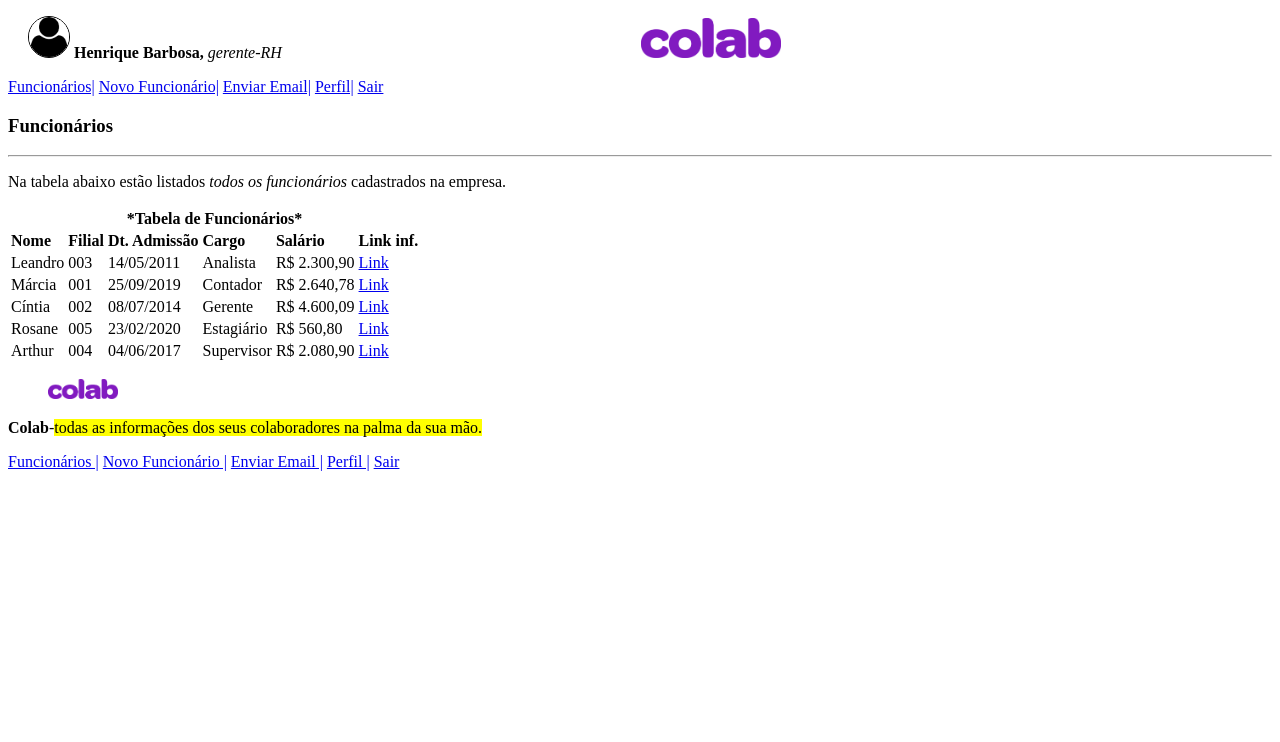
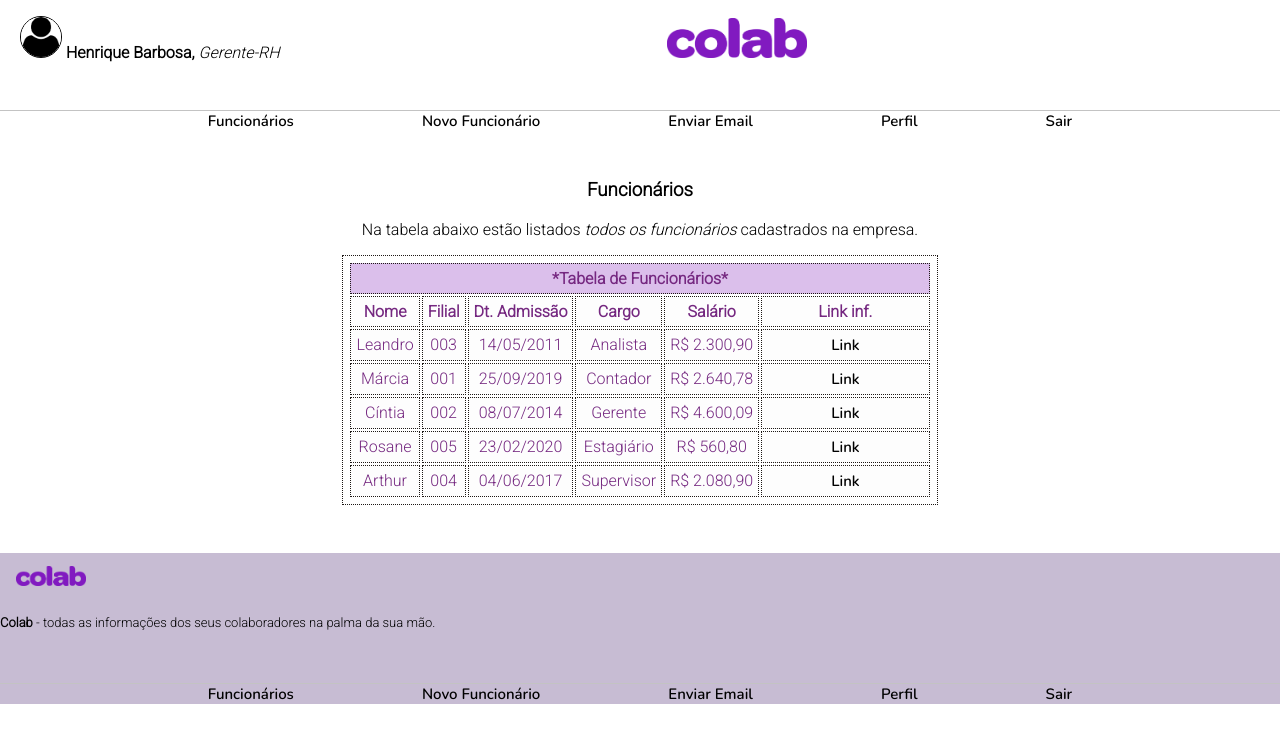
Before and after one commit to samara1508/samara-prova-um-html, a plain HTML site: page provasamara/index.html in a window 1280 px wide. Drawn offline with nearby package versions, Linux system fonts and the light colour scheme.

Commit message:
Add files via upload
adding

```diff
--- a/provasamara/index.html
+++ b/provasamara/index.html
@@ -6,30 +6,29 @@
     <meta name="viewport" content="width=device-width, initial-scale=1.0">
     <meta name="author" content="Samara Kristiny">
     <link rel="stylesheet" href="./indexstyle.css">
+    <link rel="preconnect" href="https://fonts.gstatic.com" crossorigin>
     <title>Usuários cadastrados</title>
 </head>
 <body>
     <header>
         <figure>
-
             <div class="user">
                 <img src="./usuario.png" height="40px" width="40px" alt="Usuário" id="user">
-                <strong>Henrique Barbosa,</strong> <em>gerente-RH</em>
+                <strong>Henrique Barbosa,</strong> <em>Gerente-RH</em>
                 <img src="./colab-logo.png" height="40px" width="140px" alt="Logo" id="logo">
             </div>
         </figure>
-        <nav>
-                <a href="./index.html">Funcionários|</a>
-                <a href="./novofuncionario.html">Novo Funcionário|</a>
-                <a href="./email.html">Enviar Email|</a>
-                <a href="./inf-usuario.html">Perfil|</a>
+        <nav class="navegacao">
+                <a href="./index.html">Funcionários</a>
+                <a href="./novofuncionario.html">Novo Funcionário</a>
+                <a href="./email.html">Enviar Email</a>
+                <a href="./inf-usuario.html">Perfil</a>
                 <a href="./sair.html">Sair</a>
         </nav>
     </header>
 
     <main>
         <h3>Funcionários</h3>
-        <hr />
         <p>Na tabela abaixo estão listados <i>todos os funcionários</i> cadastrados na
             empresa.</p>
         <table>
@@ -94,16 +93,16 @@
 
     <footer>
         <figure>
-            <img src="./colab-logo.png" height="20px" width="70px" alt="Logo">
+            <img src="./colab-logo.png" height="20px" width="70px" alt="Logo" id="logofooter">
         </figure>
         <p>
-            <strong>Colab</strong>-<mark>todas as informações dos seus colaboradores na palma da sua mão.</mark>
+            <strong>Colab </strong>- todas as informações dos seus colaboradores na palma da sua mão.
         </p>
-        <nav>
-                <a href="./index.html">Funcionários |</a>
-                <a href="./novofuncionario.html">Novo Funcionário |</a>
-                <a href="./email.html">Enviar Email |</a>
-                <a href="./inf-usuario.html">Perfil |</a>
+        <nav class="navegacao">
+                <a href="./index.html">Funcionários </a>
+                <a href="./novofuncionario.html">Novo Funcionário </a>
+                <a href="./email.html">Enviar Email </a>
+                <a href="./inf-usuario.html">Perfil </a>
                 <a href="./sair.html"> Sair</a>
         </nav>
     </footer>
--- a/provasamara/indexstyle.css
+++ b/provasamara/indexstyle.css
@@ -1,13 +1,16 @@
+@import url('https://fonts.googleapis.com/css2?family=Besley:ital,wght@1,600&family=Nunito:wght@600&family=Raleway&family=Roboto:wght@300&family=Yanone+Kaffeesatz&display=swap');
+
 #logo {
     position: relative;
     top: 0px;
-    left: 30%;
+    left: 30vw;
 }
 
 header .user {
     position: relative;
     top: 0px;
     left: -20px;
+    margin-bottom: 6vh;
 }
 
 #user {
@@ -15,3 +18,73 @@ header .user {
     border: solid;
     border-width: 1px;;
 }
+
+body{
+    font-family: 'Roboto', sans-serif;
+    margin: 0;
+    padding: 0;
+}
+
+table, td, th, tfoot {
+    border:dotted 1px rgb(29, 24, 21);
+    padding:5px;
+}
+
+tr {
+    background-color: rgb(253, 253, 253);
+    color: rgb(117, 40, 128);
+}
+
+th {
+    background-color: rgba(214, 182, 233, 0.87);
+}
+
+table {
+    text-align: center;
+    margin: 0 auto;
+}
+
+main {
+    text-align: center;
+    margin: 6vh 20vw 6vh 20vw;
+    /*background-color: #d8d2d2f5;*/
+
+}
+
+#logofooter{
+    position: relative;
+    left:-2%;
+}
+
+.navegacao {
+    display:flex;
+    justify-content: center;
+    border-top: solid;
+    border-width: 1px;
+    font-size: 14px;
+    color:#c3c3c3;
+    margin-top: 5vh;
+}
+
+.navegacao :hover {
+    text-decoration: overline;
+    color: rgb(119, 39, 184);
+}
+
+a{
+    text-decoration: none;
+    color: black;
+    margin-left: 5vw;
+    margin-right: 5vw;
+    font-family: 'Nunito', sans-serif;
+    font-size: 15px;
+
+}
+
+footer {
+    display:grid;
+    margin-top: 6vh;
+    background-color: rgb(199, 188, 211);
+    grid-template-rows: 1f 3f 1f;
+    font-size: small;
+}
```
